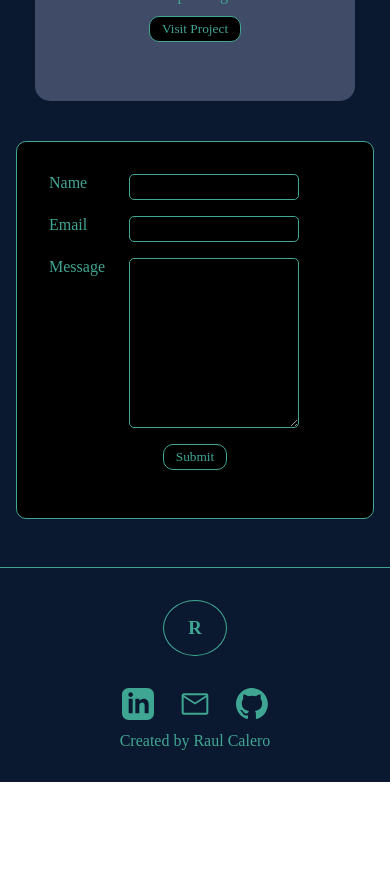
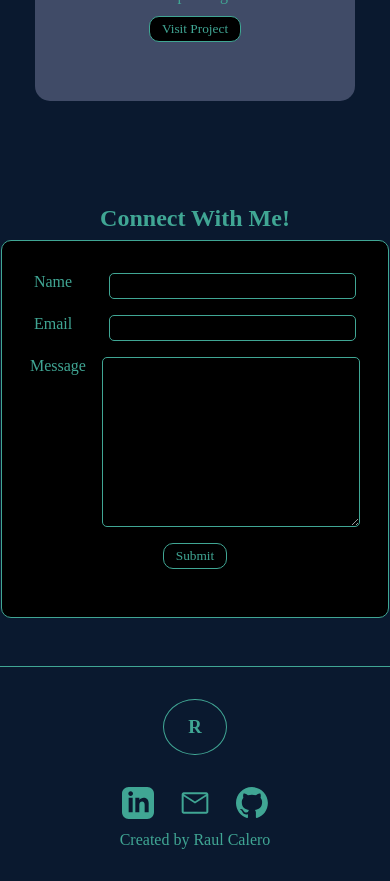
Before and after one commit to TheCaptainKimchi/portfolio, a React (Create React App) app: page / in a window 390 px wide. Shown: the part 1800-2681 px from the top of the page. Before the commit the page ends 2582 px from the top, so only its background shows below. Built offline with nearby package versions, Linux system fonts and the light colour scheme.

Commit message:
Added responsive design for form section completing responsive design across site.

```diff
--- a/src/Components/Connect/Connect.jsx
+++ b/src/Components/Connect/Connect.jsx
@@ -41,6 +41,7 @@ export const ContactUs = () => {
 
   return (
     <div className="connect-container">
+      <h2 className="title">Connect With Me!</h2>
       <form ref={form} onSubmit={sendEmail} className="form">
         <div className="form__name">
           <label className="form__name-label">Name</label>
--- a/src/Components/Connect/Connect.scss
+++ b/src/Components/Connect/Connect.scss
@@ -1,9 +1,23 @@
 @use "../../Styles/Partials/variables" as *;
+@use "../../Styles/Partials/breakpoints" as *;
 
 .connect-container {
   display: flex;
   justify-content: center;
-  padding: 1rem 1rem 3rem 1rem;
+  padding: 5rem 1rem 3rem 1rem;
+  flex-direction: column;
+  align-items: center;
+  @include desktop {
+    flex-direction: row;
+  }
+}
+
+.title {
+  color: $green;
+  margin-bottom: 0.5rem;
+  @include desktop {
+    margin-right: 5rem;
+  }
 }
 
 .form {
@@ -19,14 +33,16 @@
   &__email {
     display: flex;
     margin-bottom: 1rem;
+    width: 100%;
+    justify-content: center;
     &-label {
       display: flex;
-      width: 4rem;
+      width: 20%;
       margin-right: 1rem;
       color: $green;
     }
     &-input {
-      width: 10rem;
+      width: 80%;
       border: 0;
       border-radius: 5px;
       padding: 0.25rem;
@@ -38,20 +54,21 @@
   &__message {
     display: flex;
     margin-bottom: 1rem;
+    width: 100%;
+    justify-content: center;
     &-label {
-      width: 4rem;
+      width: 20%;
       margin-right: 1rem;
       color: $green;
     }
     &-input {
       padding: 0.25rem;
       border-radius: 5px;
-      width: 10rem;
       height: 10rem;
       max-height: 15rem;
       min-height: 10rem;
-      max-width: 12rem;
-      min-width: 10rem;
+      max-width: 77%;
+      min-width: 77%;
       border: 0;
       color: $green;
       background: transparent;
@@ -91,4 +108,13 @@
       display: none;
     }
   }
+  @include tablet {
+    width: 40rem;
+  }
+  @include desktop {
+    width: 50rem;
+    height: 20rem;
+    justify-content: center;
+    padding: 5rem 3rem;
+  }
 }
```
Also changed, not shown: src/Assets/Images/report.png (added), src/Assets/Images/solution.png (added).
